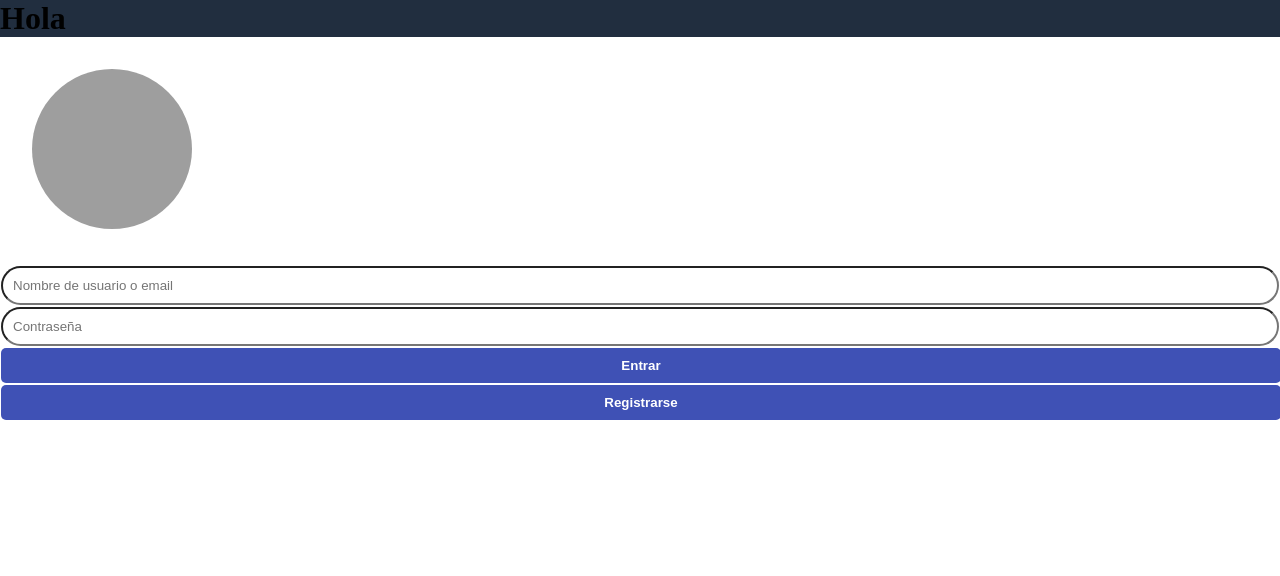
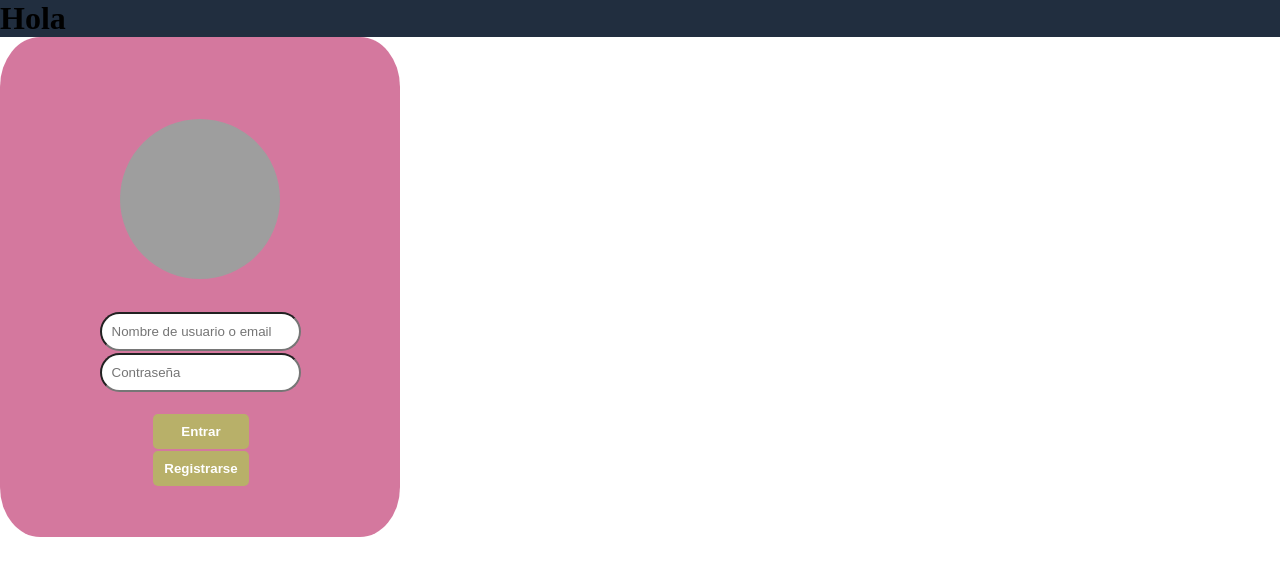
Before and after one commit to JoseLuCG/Proyecto_FinalCurso, a React (Create React App) app in the folder frontend/: page / in a window 1280 px wide. Shown: the top 576 px of the page. Built offline with nearby package versions, Linux system fonts and the light colour scheme; grey boxes are pictures that could not be loaded.

Commit message:
style(Login): change the appearance of the login

```diff
--- a/frontend/src/components/Login/Login.css
+++ b/frontend/src/components/Login/Login.css
@@ -1,11 +1,17 @@
-.logingContainer {
+/* ---------- Loging Container CSS ---------- */
+.log-cont {
     display: flex;
     flex-direction: column;
     align-items: center;
     justify-content: center;
     align-content: center;
+    background-color: rgb(184, 30, 94, 0.6);
+    width: 400px;
+    height: 500px;
+    border-radius: 10%;
 }
-/*  ---------- Image CSS ---------- */
+
+/* ---------- Image CSS ---------- */
 .LogoApp {
     width: 10rem;
     height: 10rem;
@@ -28,13 +34,15 @@
 .buttonsStar {
     display: flex;
     flex-direction: column;
+    margin-top: 20px;
 }
 /* ----- Individual button CSS ---------- */
 .logButton {
     padding:10px;
     margin: 1px;
     border:none;
-    background-color:#3F51B5;
+    /*background-color:#3F51B5;*/
+    background-color: #b8b069;
     color:#fff;
     font-weight:600;
     border-radius:5px;
```
